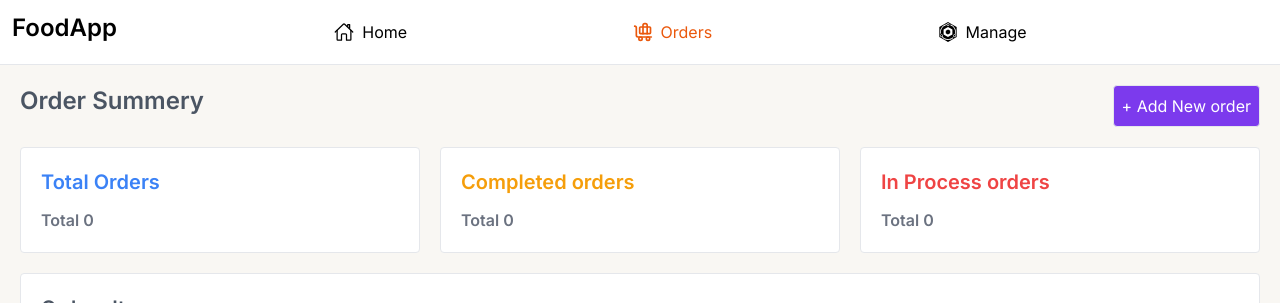
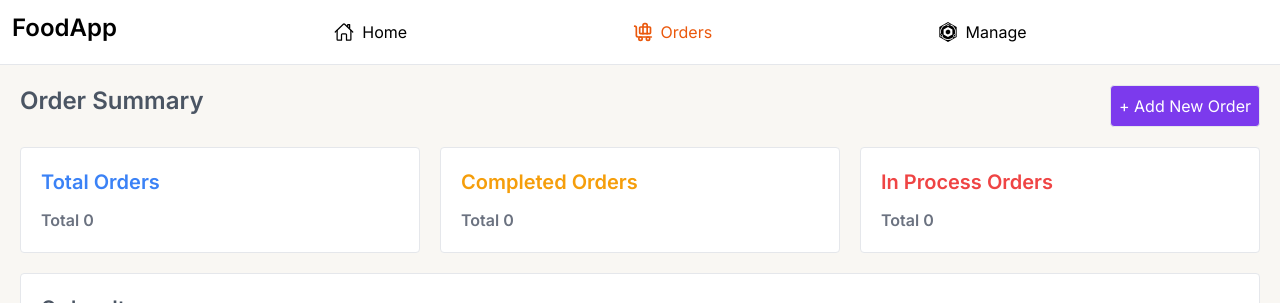
Before and after one commit to Prathmesh895/OrderManagmentweb, a Next.js app: page /orders in a window 1280 px wide. Shown: the top 303 px of the page. Built offline with nearby package versions, Linux system fonts and the light colour scheme; no server answers; the database is empty.

Commit message:
first commit

```diff
--- a/src/app/orders/page.jsx
+++ b/src/app/orders/page.jsx
@@ -1,72 +1,165 @@
+// 'use client'
+// import React, { Suspense, useState } from 'react'
+// import Addoreders from '../components/addoreders';
+// import ShowOrders from '../components/showOrders';
+// import { usePathname, useRouter, useSearchParams } from 'next/navigation';
+
+
+// export default function page() {
+//     const router = useRouter();
+//     const searchParams = useSearchParams();
+//     const query = searchParams.get("category")
+//     const pathname = usePathname();
+//     const [showOrderForm, setShowOrderForm] = useState(false);
+//     const [counts, setCounts] = useState({ totalOrder: 0, completeOrders: 0, inprocessingOrders: 0 });
+
+//     //set query for filter items according to it
+//     const handleOncategory = (category) => {
+//         const newQueryParams = new URLSearchParams(searchParams);
+//         newQueryParams.set("category", category);
+//         router.push(`${pathname}/?${newQueryParams}`)
+//     }
+
+//     const handleOnOpen = () => {
+//         setShowOrderForm(!showOrderForm)
+//     }
+//     const handleOnClose = () => {
+//         setShowOrderForm(false);
+//     };
+//     return (
+//         <>
+//             <Suspense>
+//                 <section className='m-5 '>
+//                     <div>
+//                         {/* Header section with title and button */}
+//                         <div className='flex justify-between'>
+//                             <h1 className='font-semibold text-2xl text-gray-600'>Order Summery</h1>
+//                             <h1 onClick={handleOnOpen} className='bg-violet-600 py-2 px-2 text-white rounded border hover:bg-white hover:border-violet-600 hover:text-black cursor-pointer'> + Add New order</h1>
+//                         </div>
+//                         {/* nav for showing order  */}
+//                         <nav className='flex justify-between space-x-5 my-5'>
+//                             <div onClick={() => handleOncategory("Total Orders")} className={`bg-white p-5 basis-1/3 space-y-3 border rounded cursor-pointer ${query == "Total Orders" ? "border-2 border-violet-600" : ''}`}>
+//                                 <h1 className='font-semibold text-xl text-blue-500'>Total Orders</h1>
+//                                 <h2 className='text-gray-500 font-semibold text-md'>Total {counts.totalOrder}</h2>
+//                             </div>
+//                             <div onClick={() => handleOncategory("Completed orders")} className={`bg-white p-5 basis-1/3 space-y-3 border rounded cursor-pointer ${query == "Completed orders" ? "border-2 border-amber-500" : ''}`}>
+//                                 <h1 className='font-semibold text-xl text-amber-500'>Completed orders</h1>
+//                                 <h2 className='text-gray-500 font-semibold text-md'>Total {counts.completeOrders}</h2>
+//                             </div>
+//                             <div onClick={() => handleOncategory("In Process orders")} className={`bg-white p-5 basis-1/3 space-y-3 border rounded cursor-pointer ${query == "In Process orders" ? "border-2 border-red-500" : ''}`}>
+//                                 <h1 className='font-semibold text-xl text-red-500'>In Process orders</h1>
+//                                 <h2 className='text-gray-500 font-semibold text-md'>Total {counts.inprocessingOrders}</h2>
+//                             </div>
+//                         </nav>
+//                     </div>
+//                     <div className='bg-white p-5 border rounded'>
+
+//                         <nav className='flex justify-between items-center'>
+//                             <h1 className='font-semibold text-xl text-gray-600'>Orders Items</h1>
+
+//                         </nav>
+//                         {/* showorders  & receive counts */}
+//                         <ShowOrders onCountsChange={(newCounts) => setCounts(newCounts)} />
+//                     </div>
+//                 </section>
+//                 {/* add page orders  */}
+//                 {
+//                     showOrderForm && <Addoreders onClose={handleOnClose} />
+//                 }
+//             </Suspense>
+//         </>
+//     )
+// }
+
+
 'use client'
-import React, { Suspense, useState } from 'react'
-import Addoreders from '../components/addoreders';
+import React, { Suspense, useState } from 'react';
+import AddOrders from '../components/addOrders';
 import ShowOrders from '../components/showOrders';
 import { usePathname, useRouter, useSearchParams } from 'next/navigation';
 
-
-export default function page() {
+function OrderPage() {
     const router = useRouter();
     const searchParams = useSearchParams();
-    const query = searchParams.get("category")
+    const query = searchParams.get("category");
     const pathname = usePathname();
     const [showOrderForm, setShowOrderForm] = useState(false);
-    const [counts, setCounts] = useState({ totalOrder: 0, completeOrders: 0, inprocessingOrders: 0 });
+    const [counts, setCounts] = useState({ totalOrder: 0, completeOrders: 0, inProcessingOrders: 0 });
 
-    //set query for filter items according to it
-    const handleOncategory = (category) => {
+    // Set query for filter items according to it
+    const handleOnCategory = (category) => {
         const newQueryParams = new URLSearchParams(searchParams);
         newQueryParams.set("category", category);
-        router.push(`${pathname}/?${newQueryParams}`)
-    }
+        router.push(`${pathname}/?${newQueryParams}`);
+    };
 
     const handleOnOpen = () => {
-        setShowOrderForm(!showOrderForm)
-    }
+        setShowOrderForm(!showOrderForm);
+    };
+
     const handleOnClose = () => {
         setShowOrderForm(false);
     };
+
     return (
         <>
-            <Suspense>
-                <section className='m-5 '>
+            <Suspense fallback={<div>Loading...</div>}>
+                <section className="m-5">
                     <div>
                         {/* Header section with title and button */}
-                        <div className='flex justify-between'>
-                            <h1 className='font-semibold text-2xl text-gray-600'>Order Summery</h1>
-                            <h1 onClick={handleOnOpen} className='bg-violet-600 py-2 px-2 text-white rounded border hover:bg-white hover:border-violet-600 hover:text-black cursor-pointer'> + Add New order</h1>
+                        <div className="flex justify-between">
+                            <h1 className="font-semibold text-2xl text-gray-600">Order Summary</h1>
+                            <h1
+                                onClick={handleOnOpen}
+                                className="bg-violet-600 py-2 px-2 text-white rounded border hover:bg-white hover:border-violet-600 hover:text-black cursor-pointer"
+                            >
+                                + Add New Order
+                            </h1>
                         </div>
-                        {/* nav for showing order  */}
-                        <nav className='flex justify-between space-x-5 my-5'>
-                            <div onClick={() => handleOncategory("Total Orders")} className={`bg-white p-5 basis-1/3 space-y-3 border rounded cursor-pointer ${query == "Total Orders" ? "border-2 border-violet-600" : ''}`}>
-                                <h1 className='font-semibold text-xl text-blue-500'>Total Orders</h1>
-                                <h2 className='text-gray-500 font-semibold text-md'>Total {counts.totalOrder}</h2>
+                        {/* Nav for showing order */}
+                        <nav className="flex justify-between space-x-5 my-5">
+                            <div
+                                onClick={() => handleOnCategory("Total Orders")}
+                                className={`bg-white p-5 basis-1/3 space-y-3 border rounded cursor-pointer ${
+                                    query == "Total Orders" ? "border-2 border-violet-600" : ''
+                                }`}
+                            >
+                                <h1 className="font-semibold text-xl text-blue-500">Total Orders</h1>
+                                <h2 className="text-gray-500 font-semibold text-md">Total {counts.totalOrder}</h2>
                             </div>
-                            <div onClick={() => handleOncategory("Completed orders")} className={`bg-white p-5 basis-1/3 space-y-3 border rounded cursor-pointer ${query == "Completed orders" ? "border-2 border-amber-500" : ''}`}>
-                                <h1 className='font-semibold text-xl text-amber-500'>Completed orders</h1>
-                                <h2 className='text-gray-500 font-semibold text-md'>Total {counts.completeOrders}</h2>
+                            <div
+                                onClick={() => handleOnCategory("Completed Orders")}
+                                className={`bg-white p-5 basis-1/3 space-y-3 border rounded cursor-pointer ${
+                                    query == "Completed Orders" ? "border-2 border-amber-500" : ''
+                                }`}
+                            >
+                                <h1 className="font-semibold text-xl text-amber-500">Completed Orders</h1>
+                                <h2 className="text-gray-500 font-semibold text-md">Total {counts.completeOrders}</h2>
                             </div>
-                            <div onClick={() => handleOncategory("In Process orders")} className={`bg-white p-5 basis-1/3 space-y-3 border rounded cursor-pointer ${query == "In Process orders" ? "border-2 border-red-500" : ''}`}>
-                                <h1 className='font-semibold text-xl text-red-500'>In Process orders</h1>
-                                <h2 className='text-gray-500 font-semibold text-md'>Total {counts.inprocessingOrders}</h2>
+                            <div
+                                onClick={() => handleOnCategory("In Process Orders")}
+                                className={`bg-white p-5 basis-1/3 space-y-3 border rounded cursor-pointer ${
+                                    query == "In Process Orders" ? "border-2 border-red-500" : ''
+                                }`}
+                            >
+                                <h1 className="font-semibold text-xl text-red-500">In Process Orders</h1>
+                                <h2 className="text-gray-500 font-semibold text-md">Total {counts.inProcessingOrders}</h2>
                             </div>
                         </nav>
                     </div>
-                    <div className='bg-white p-5 border rounded'>
-
-                        <nav className='flex justify-between items-center'>
-                            <h1 className='font-semibold text-xl text-gray-600'>Orders Items</h1>
-
+                    <div className="bg-white p-5 border rounded">
+                        <nav className="flex justify-between items-center">
+                            <h1 className="font-semibold text-xl text-gray-600">Orders Items</h1>
                         </nav>
-                        {/* showorders  & receive counts */}
+                        {/* Show orders & receive counts */}
                         <ShowOrders onCountsChange={(newCounts) => setCounts(newCounts)} />
                     </div>
                 </section>
-                {/* add page orders  */}
-                {
-                    showOrderForm && <Addoreders onClose={handleOnClose} />
-                }
+                {/* Add page orders */}
+                {showOrderForm && <AddOrders onClose={handleOnClose} />}
             </Suspense>
         </>
-    )
+    );
 }
+
+export default OrderPage;
```
